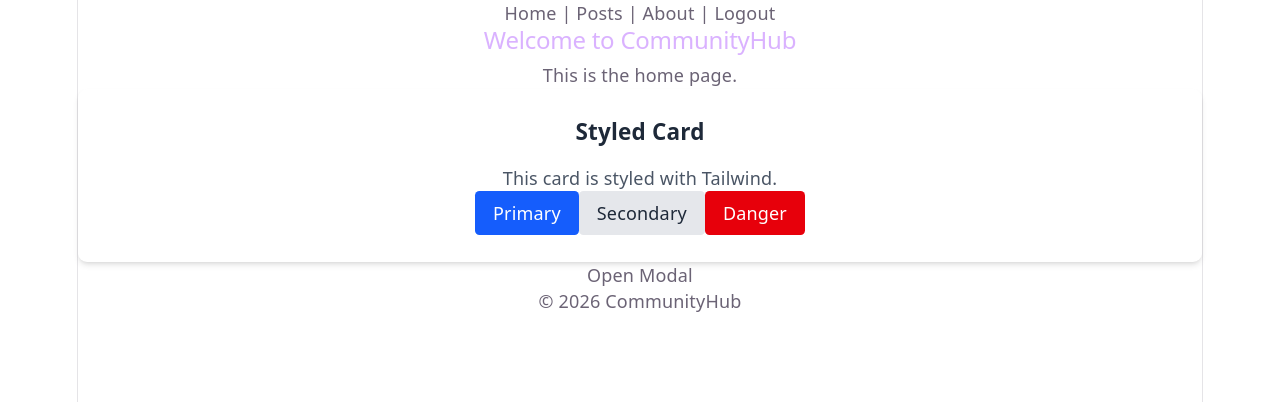
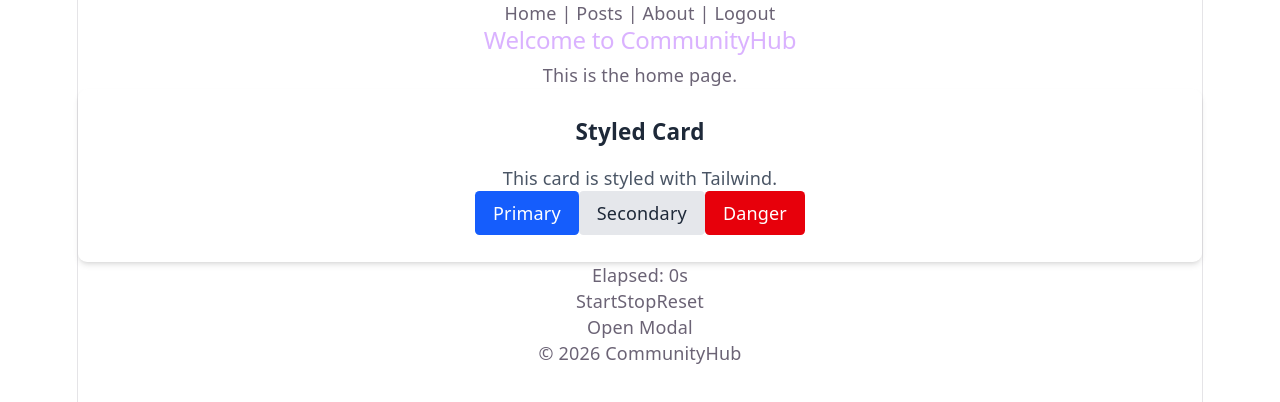
Before and after one commit to KenFrazier/iyf-s11-week-09-kenfrazier, a React (Vite) app: page / in a window 1280 px wide. Shown: the top 402 px of the page. Built offline with nearby package versions, Linux system fonts and the light colour scheme.

Commit message:
feat: add Timer component with start/stop/reset using useEffect cleanup

```diff
--- /dev/null
+++ b/src/components/Timer.jsx
@@ -0,0 +1,27 @@
+import { useState, useEffect } from 'react';
+
+function Timer() {
+  const [seconds, setSeconds] = useState(0);
+  const [isRunning, setIsRunning] = useState(false);
+
+  useEffect(() => {
+    if (isRunning) {
+    const interval = setInterval(() => {
+     setSeconds(prevSeconds => prevSeconds + 1);
+    }, 1000);
+
+    return () => clearInterval(interval);
+    }
+  }, [isRunning]);
+
+  return (
+    <div>
+      <p>Elapsed: {seconds}s</p>
+      <button onClick={() => setIsRunning(true)}>Start</button>
+      <button onClick={() => setIsRunning(false)}>Stop</button>
+      <button onClick={() => { setIsRunning(false); setSeconds(0); }}>Reset</button>
+    </div>
+  );
+}
+
+export default Timer;
--- a/src/pages/Home.jsx
+++ b/src/pages/Home.jsx
@@ -1,3 +1,4 @@
+import Timer from '../components/Timer';
 import { Card, Button, Modal } from '../components/shared';
 
 function Home() {
@@ -17,6 +18,7 @@
           Danger
         </Button>
       </Card>
+      <Timer />
       <Modal />
     </div>
   );
```
